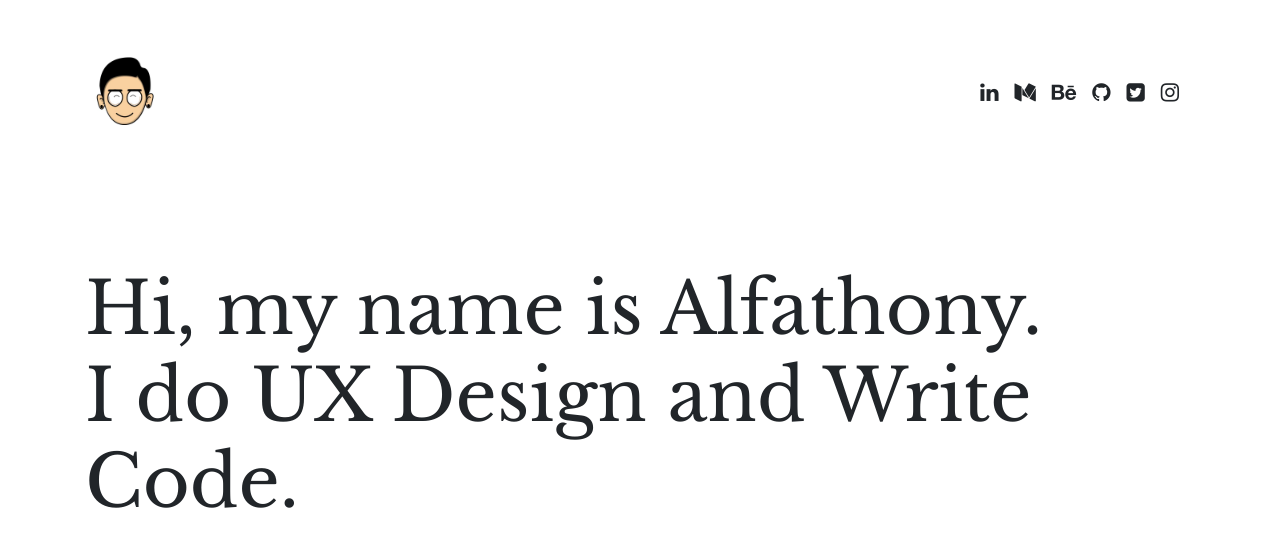
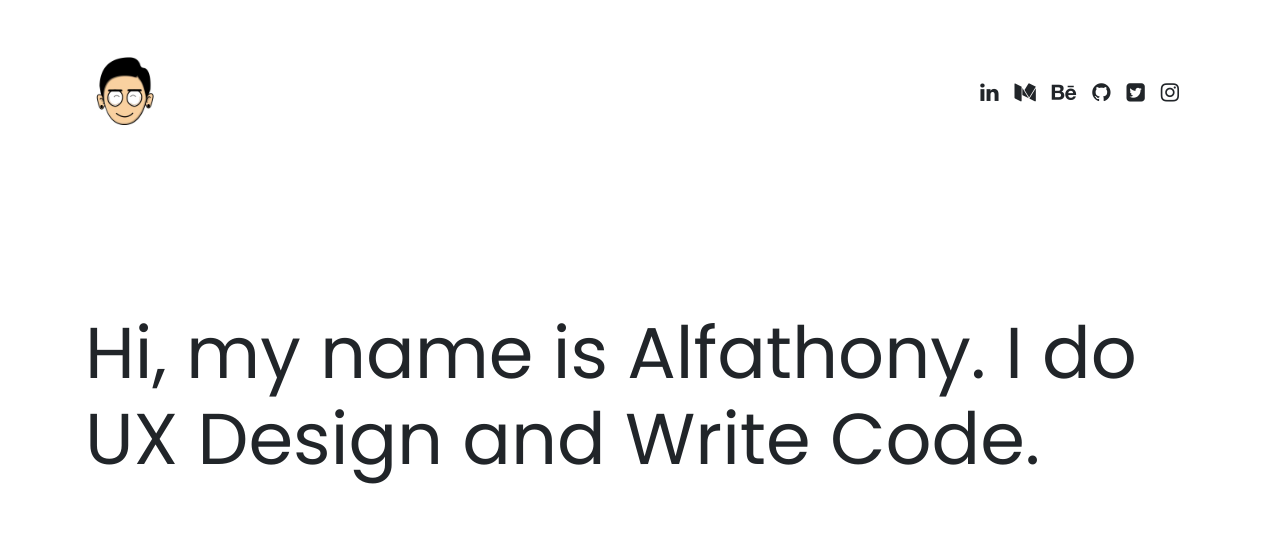
Before and after one commit to alfathony/alfathony.com, a React (Create React App) app: page / in a window 1280 px wide. Shown: the top 546 px of the page. Built offline with nearby package versions, Linux system fonts and the light colour scheme.

Commit message:
update: font from libre to poppin

```diff
--- a/src/styles/App.css
+++ b/src/styles/App.css
@@ -1,32 +1,44 @@
-@import url('https://fonts.googleapis.com/css?family=Libre+Baskerville:400,700&display=swap');
+@import url('https://fonts.googleapis.com/css2?family=Poppins:wght@400;700&display=swap');
 @import url('https://cdnjs.cloudflare.com/ajax/libs/font-awesome/4.7.0/css/font-awesome.min.css');
 
-h1{
-  font-family: 'Libre Baskerville', serif;
+h1 {
+  font-family: 'Poppins', serif;
 }
-body{
+
+body {
   background: #FFFFFF;
 }
+
 .app-logo {
   /* animation: App-logo-spin infinite 2s linear; */
   height: 80px;
 }
-.media-social a{
+
+.media-social a {
   color: var(--black);
 }
-.media-social a:hover{
+
+.media-social a:hover {
   color: var(--blue);
 }
 
 @media (max-width: 767.98px) {
-  .display-3{
+  .display-3 {
     font-size: 3rem;
   }
 }
 
 
 @keyframes App-logo-spin {
-  from { transform: rotate(-15deg); }
-  50% { transform: rotate(15deg); }
-  to { transform: rotate(-15deg); }
+  from {
+    transform: rotate(-15deg);
+  }
+
+  50% {
+    transform: rotate(15deg);
+  }
+
+  to {
+    transform: rotate(-15deg);
+  }
 }
```
Also changed, not shown: package.json (+4 -4 lines), 1 other file (tests, documents, lock files or other folders).
